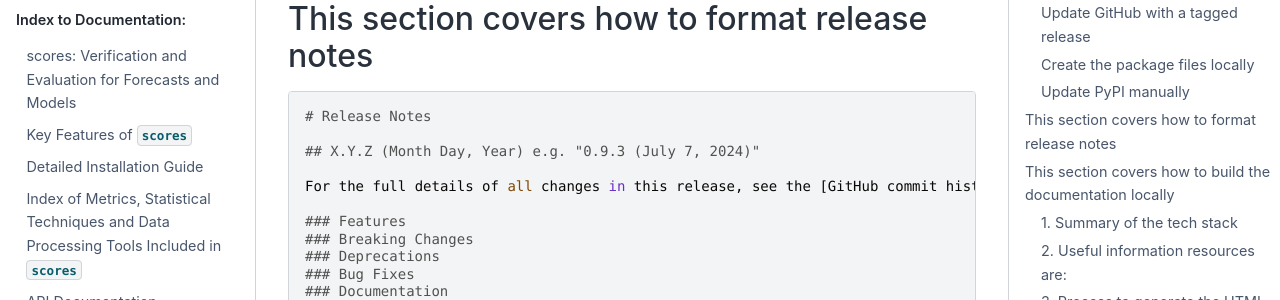
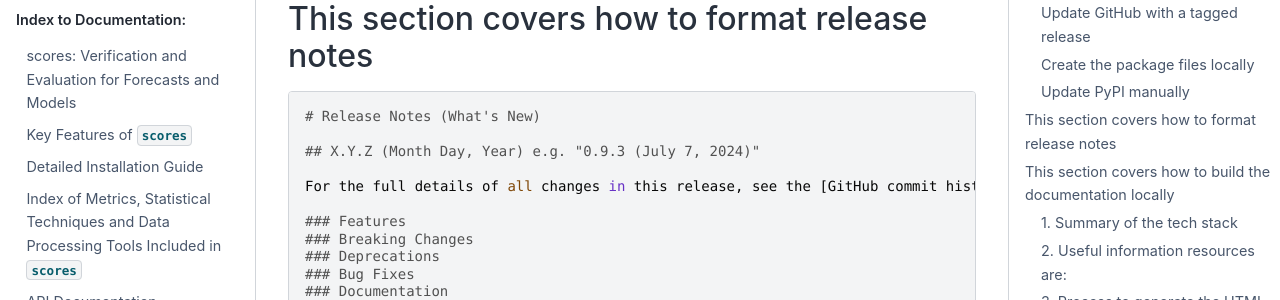
Before and after one commit to nci/scores, a Sphinx documentation site: the page built from docs/maintainer.md, in a window 1280 px wide and 900 px high, scrolled down 1404 px. Shown: the part 152-452 px from the top of the window. Built offline with Sphinx 7.4.7 and the Sphinx Book theme 1.1.4, drawn with Linux system fonts in a browser that asks for light colours; pages that are not in the unit, such as notebooks, are missing from menus.

Commit message:
Update header in Release Notes template
Signed-off-by: Stephanie Chong <168800785+Steph-Chong@users.noreply.github.com>

````diff
--- a/docs/maintainer.md
+++ b/docs/maintainer.md
@@ -42,7 +42,7 @@ Information relevant for package maintenance
 ## This section covers how to format release notes
 
 ```
-# Release Notes
+# Release Notes (What's New)
 
 ## X.Y.Z (Month Day, Year) e.g. "0.9.3 (July 7, 2024)"
 
````
